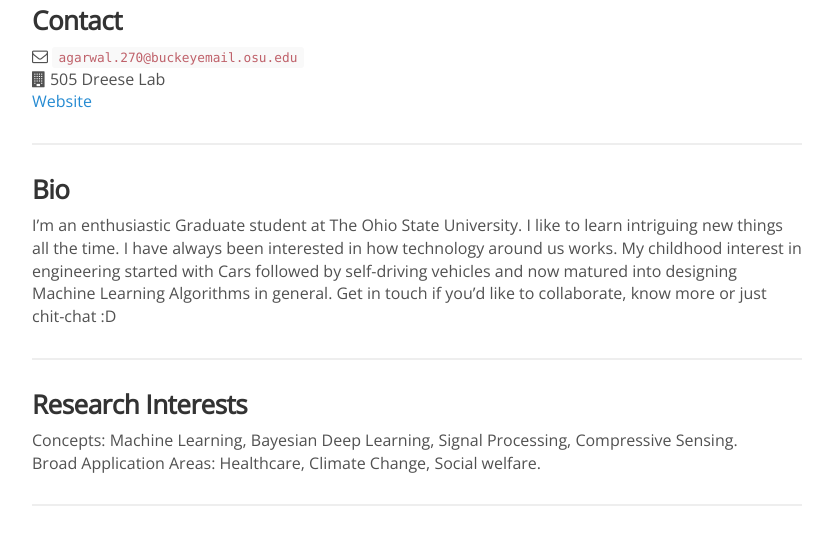
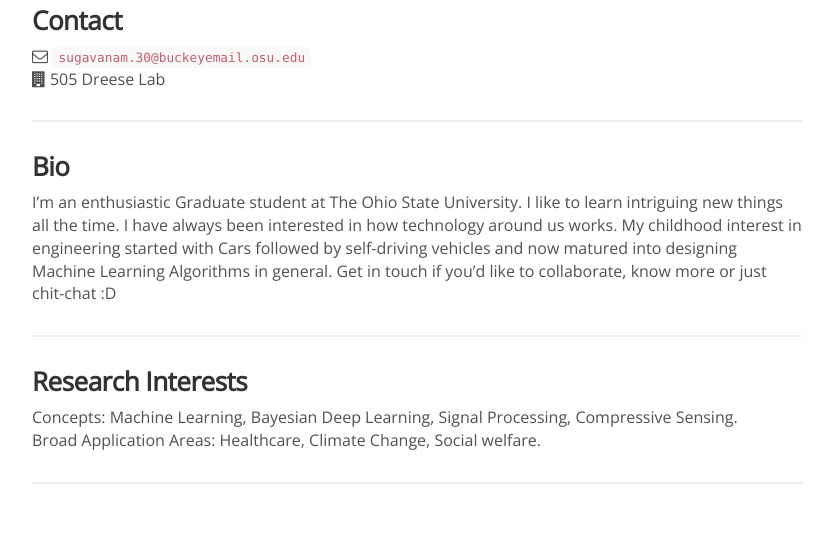
Before and after one commit to SENSE-Lab-OSU/SENSE-Lab-OSU.github.io, a Jekyll site: the page built from _people/NS.md, in a window 1280 px wide and 927 px high, cut to the strip 391-927 px from the top of the window. Shown: the whole strip, without its empty margins (223-1056 px from the left). Built offline with Jekyll 4.4.1, drawn with Linux system fonts in a browser that asks for light colours; nearby versions of some CDN libraries; comment, search, counter and statistics services are not loaded.

Commit message:
Update NS.md

```diff
--- a/_people/NS.md
+++ b/_people/NS.md
@@ -8,10 +8,10 @@ joined: 2012
 
 ### Contact
 
-<i class="fa fa-envelope-o"></i>  `agarwal.270@buckeyemail.osu.edu`<br>
+<i class="fa fa-envelope-o"></i>  `sugavanam.30@buckeyemail.osu.edu`<br>
 <i class="fa fa-building"></i> 505 Dreese Lab <br>
 <!--<i class="fa fa-bar-chart"></i> [google scholar](https://scholar.google.com/citations?user=R3yolm0AAAAJ&hl=en) <br>-->
- [Website](https://tu-curious.github.io)
+
 
 <hr>
 
```
